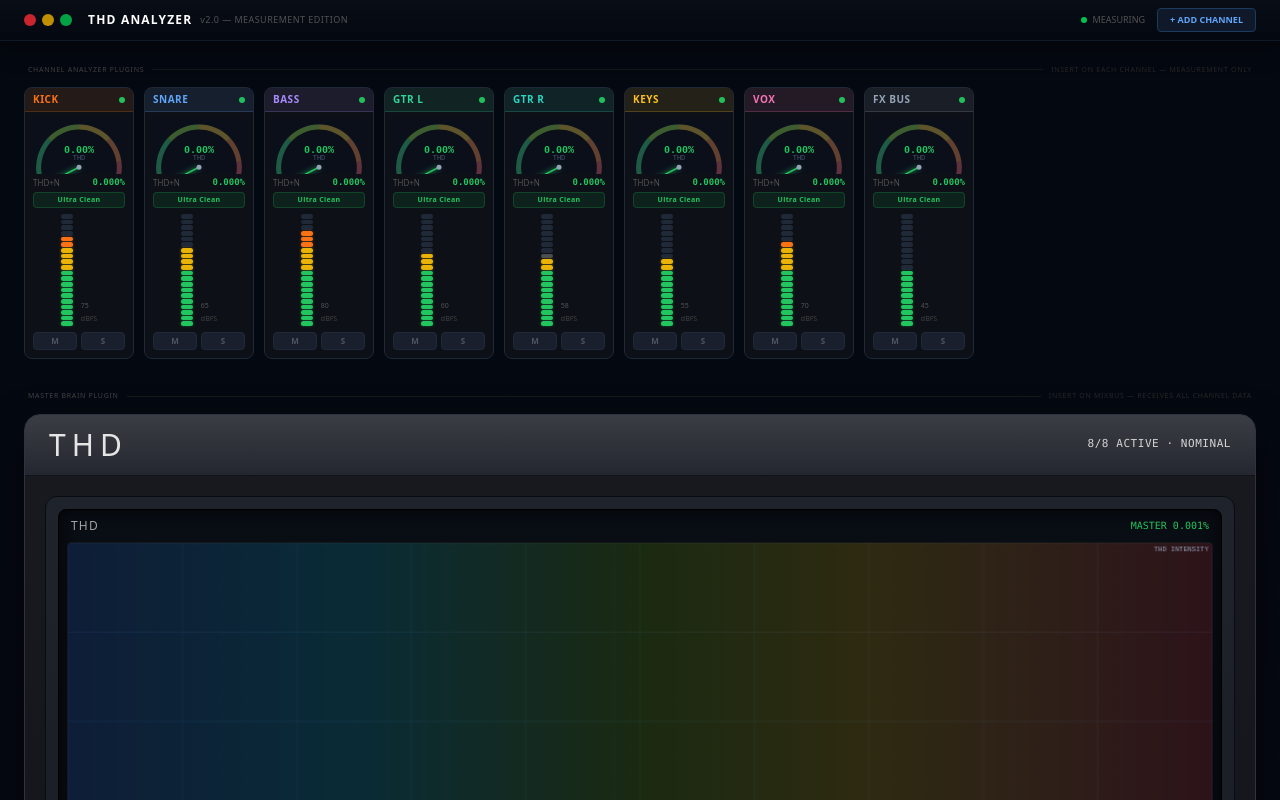
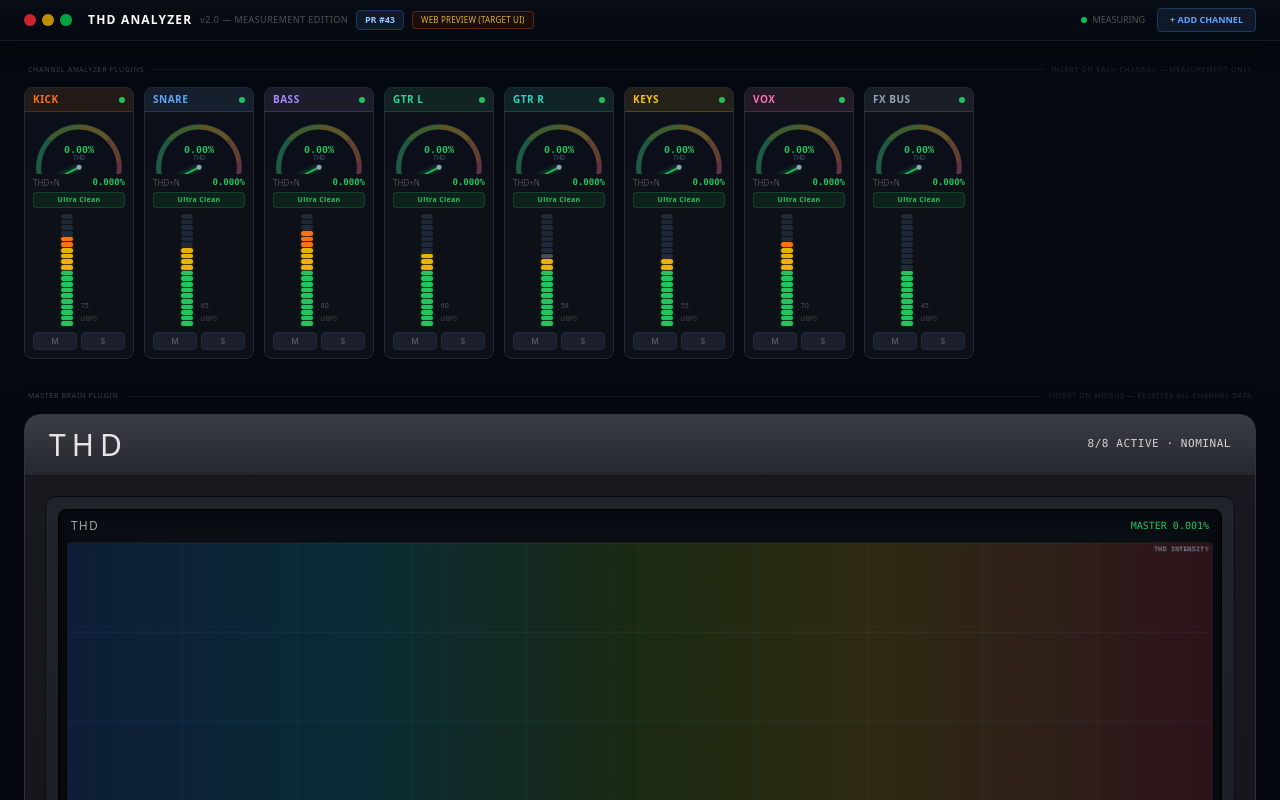
Before and after one commit to krexito/THD-DETECTOR, a Next.js app: page / in a window 1280 px wide. Shown: the top 800 px of the page. Built offline with nearby package versions, Linux system fonts and the light colour scheme.

Commit message:
Clarify preview target and add PR badge to VST header

```diff
--- a/src/app/page.tsx
+++ b/src/app/page.tsx
@@ -15,6 +15,8 @@ const INITIAL_CHANNELS: ChannelData[] = [
   { id: "ch7", name: "VOX",    thd: 0.07, thdN: 0.09, level: 70, peakLevel: 75, harmonics: [0.05, 0.03, 0.015, 0.007, 0.003, 0.001, 0.0005], muted: false, soloed: false, color: "#f472b6" },
   { id: "ch8", name: "FX BUS", thd: 0.03, thdN: 0.04, level: 45, peakLevel: 50, harmonics: [0.02, 0.01, 0.005, 0.002, 0.001, 0.0005, 0.0002], muted: false, soloed: false, color: "#94a3b8" },
 ];
+
+const LATEST_PR_VERSION = 43;
 
 export default function Home() {
   const [channels, setChannels] = useState<ChannelData[]>(INITIAL_CHANNELS);
@@ -113,6 +115,19 @@ export default function Home() {
             <span className="text-[9px] text-neutral-600 tracking-wider">
               v2.0 — MEASUREMENT EDITION
             </span>
+            <span
+              className="text-[9px] font-bold px-2 py-0.5 rounded"
+              style={{
+                color: "#93c5fd",
+                backgroundColor: "#0f1929",
+                border: "1px solid #1a3a5f",
+              }}
+            >
+              PR #{LATEST_PR_VERSION}
+            </span>
+            <span className="text-[8px] px-2 py-0.5 rounded border border-amber-900/70 text-amber-300/85 bg-amber-950/30 tracking-wide">
+              WEB PREVIEW (TARGET UI)
+            </span>
           </div>
         </div>
 
```
Also changed, not shown: .kilocode/rules/memory-bank/context.md, 1 other file (tests, documents, lock files or other folders).
